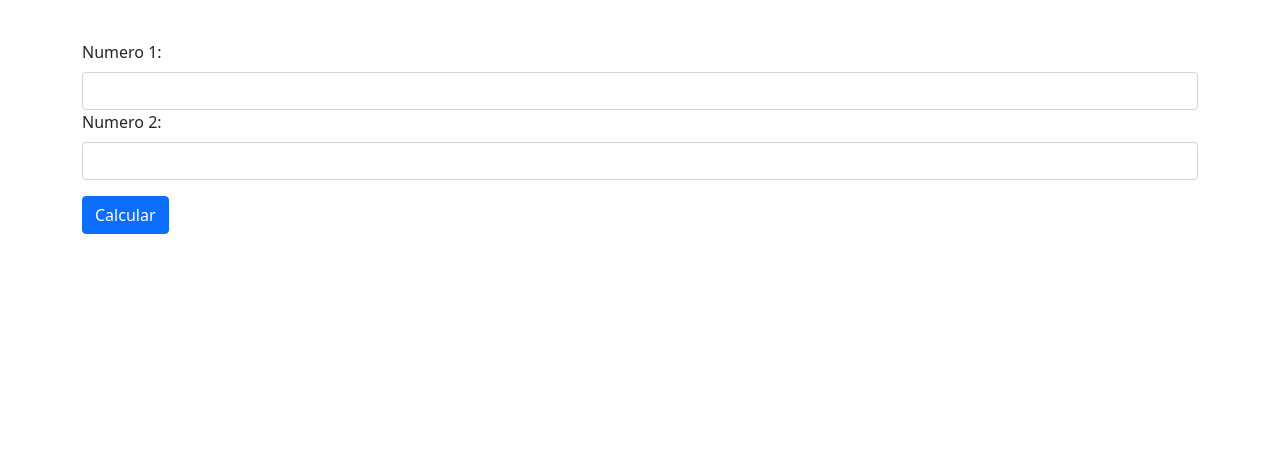
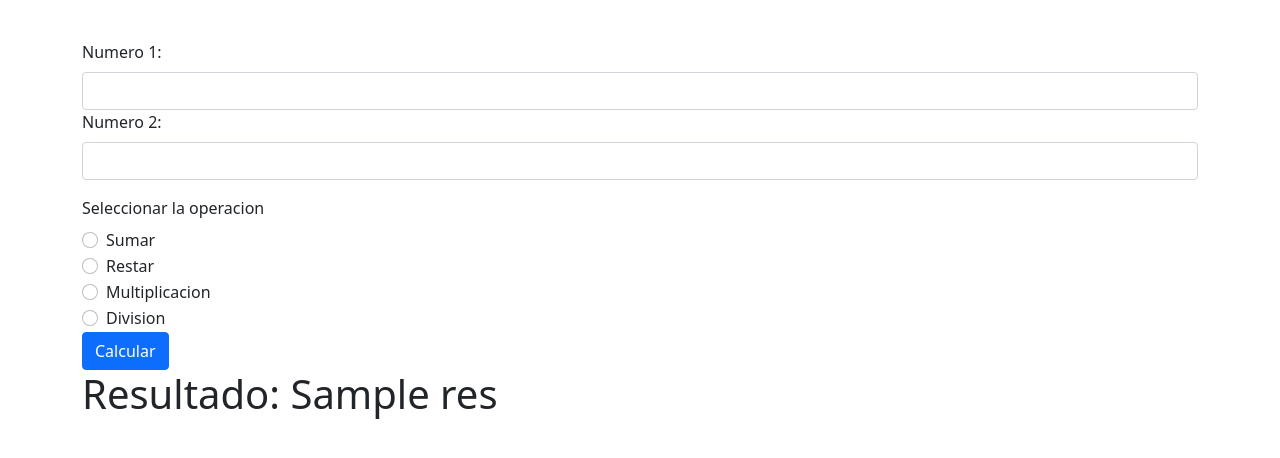
Before and after one commit to IDGS-804-23001577/IntroFlask, a Flask app: template templates/operasBas.html in a window 1280 px wide. Shown: the part 56-514 px from the top of the page. Run offline with Flask 3, Linux system fonts and the light colour scheme; the template is opened without the code that fills it: most values are stand-ins (such as "Sample title", 1, 10 or a date in 2020); some libraries are stand-ins or nearby versions.

Commit message:
Distancias

```diff
--- a/app.py
+++ b/app.py
@@ -1,4 +1,5 @@
 from flask import Flask, render_template, request
+import math
 
 app = Flask(__name__)
 app.secret_key = 'clave_secreta'
@@ -62,9 +63,25 @@ def operas():
     <input type="submit" value="submit">
     '''
 
-@app.route('/operasBas')
+@app.route('/operasBas', methods=['GET', 'POST'])
 def operasbas():
-    return render_template('operasBas.html')
+        res=None
+        if request.method == 'POST':
+            n1=request.form.get('num1')
+            n2=request.form.get('num2')
+
+            if request.form.get('operacion')=='suma':
+                res=float(n1)+float(n2)
+            if request.form.get('operacion')=='resta':
+                res=float(n1)-float(n2)
+            if request.form.get('operacion')=='multiplicacion':
+                res=float(n1)*float(n2)
+            if request.form.get('operacion')=='division':
+                res=float(n1)/float(n2)
+
+        return render_template('operasBas.html', res=res)
+
+
 
 
 @app.route('/resultado', methods=['GET', 'POST'])
@@ -76,5 +93,30 @@ def resul1():
 
 
 
+
+@app.route('/distancia', methods=['GET', 'POST'])
+def distancia():
+    resultado = None
+    if request.method == 'POST':
+
+
+            x1 = float(request.form.get('x1'))
+            y1 = float(request.form.get('y1'))
+            x2 = float(request.form.get('x2'))
+            y2 = float(request.form.get('y2'))
+
+
+            resultado = math.sqrt(((x2 - x1)**2) + ((y2 - y1)**2))
+
+
+
+    return render_template('distancia.html', res=resultado)
+
+
+
+
+
+
+
 if __name__==  '__main__':
     app.run(debug=True)
--- a/templates/operasBas.html
+++ b/templates/operasBas.html
@@ -2,21 +2,53 @@
 {% block content %}
 
 
-<form method="post" action="/resultado">
+<form method="post" action="/operasBas">
     <div>
         <label for="num1" class="form-label">Numero 1: </label>
         <input type="number" class="form-control" id="num1" name="num1">
 
     </div>
 
+
+
     <div class="mb-3">
 
     <label for="num2" class="form-label">Numero 2: </label>
         <input type="number" class="form-control" id="num2" name="num2">
 
+
     </div>
 
-    <button type="submit" class="btn btn-primary">Calcular</button>
+
+
+
+    <label class="form-label">Seleccionar la operacion </label>
+
+            <div class="form-check">
+                <input class="form-check-input" type="radio" name="operacion" value="suma">
+                <label class="form-check-label">Sumar</label>
+            </div>
+
+            <div class="form-check">
+                <input class="form-check-input" type="radio" name="operacion" value="resta">
+                <label class="form-check-label">Restar</label>
+            </div>
+
+            <div class="form-check">
+                <input class="form-check-input" type="radio" name="operacion" value="multiplicacion">
+                <label class="form-check-label">Multiplicacion</label>
+            </div>
+
+            <div class="form-check">
+                <input class="form-check-input" type="radio" name="operacion" value="division">
+                <label class="form-check-label">Division</label>
+            </div>
+
+
+            <button type="submit" class="btn btn-primary">Calcular</button>
+
 </form>
 
+<h1>Resultado: {{res}}</h1>
+
 {% endblock %}
```
Also changed, not shown: templates/_macros.html (added, +10 -0 lines), templates/distancia.html (added, +37 -0 lines), templates/saludo1.html (+13 -1 lines), 1 other file.
